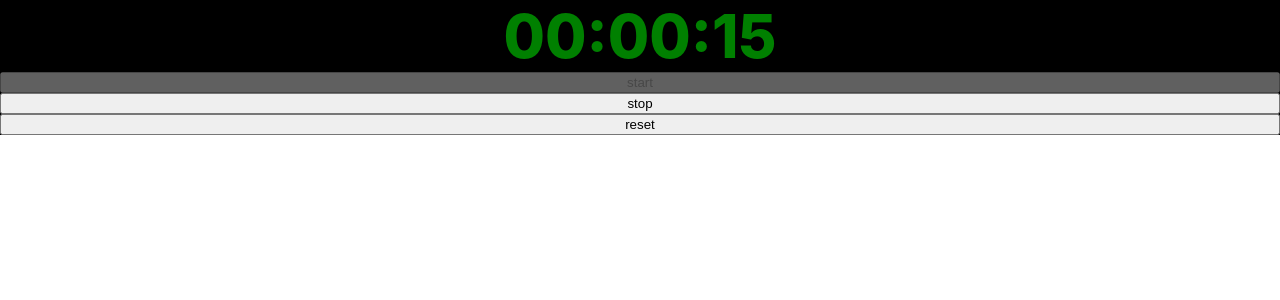
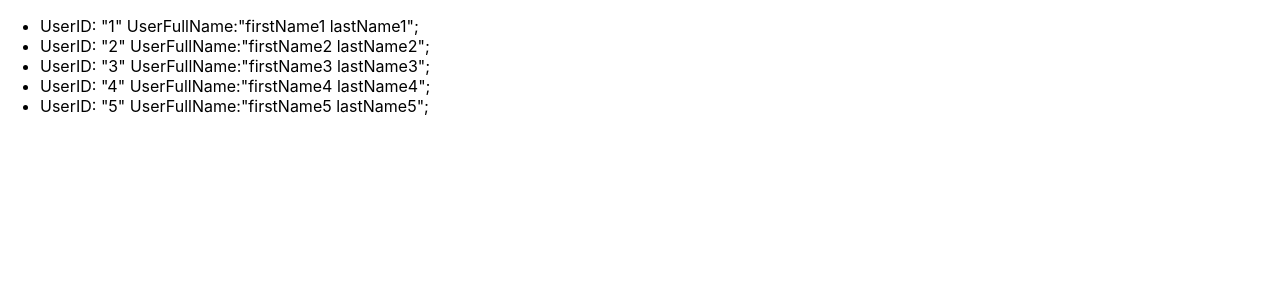
Before and after one commit to julietvt/reactapp-pd2020-2, a React (Create React App) app: page / in a window 1280 px wide. Shown: the top 300 px of the page. Built offline with nearby package versions, Linux system fonts and the light colour scheme.

Commit message:
add component UserList

```diff
--- a/src/App.js
+++ b/src/App.js
@@ -1,10 +1,14 @@
 import logo from './logo.svg';
 import './App.css';
 import { Component } from 'react';
-import Clock from './components/Clock';
+import UserList from './components/UserList';
 
 function App() {
-  return <Clock />;
+  return (
+    <>
+      <UserList />
+    </>
+  );
 }
 
 export default App;
--- a/src/components/Clock/index.jsx
+++ b/src/components/Clock/index.jsx
@@ -35,6 +35,7 @@ class Clock extends Component{
             this.timeoutId = null;
         }
     };
+    reset = () => {};
     componentDidMount(){ this.start(); }
     componentDidUpdate(){
         const {isRunning} = this.state;
@@ -53,7 +54,7 @@ class Clock extends Component{
                 </div>
                 <button disabled={isRunning} onClick={this.start}>start</button>
                 <button disabled={!isRunning} onClick={this.stop}>stop</button>
-                <button>reset</button>
+                <button onClick={this.reset}>reset</button>
             </article>
         )
     }
--- /dev/null
+++ b/src/components/UserItem/index.jsx
@@ -0,0 +1,11 @@
+import React from 'react';
+const UserItem = props => {
+    const {
+        isSelected,
+        user:{id,fName,lName},
+    } = props;
+    return(
+        <li>UserID: "{id}" UserFullName:"{fName} {lName}"; </li>
+    );
+};
+export default UserItem;
--- /dev/null
+++ b/src/components/UserList/index.jsx
@@ -0,0 +1,48 @@
+import React, { Component } from 'react';
+import UserItem from '../../components/UserItem';
+
+class UserList extends Component {
+    constructor(props){
+        super(props);
+        this.state = {
+            users: [
+                {
+                    id: 1,
+                    fName: 'firstName1',
+                    lName: 'lastName1',
+                },
+                {
+                    id: 2,
+                    fName: 'firstName2',
+                    lName: 'lastName2',
+                },
+                {
+                    id: 3,
+                    fName: 'firstName3',
+                    lName: 'lastName3',
+                },
+                {
+                    id: 4,
+                    fName: 'firstName4',
+                    lName: 'lastName4',
+                },
+                {
+                    id: 5,
+                    fName: 'firstName5',
+                    lName: 'lastName5',
+                },
+            ],
+        };
+    }
+    mapUser = (user) => {
+        return <UserItem key={user.id} user={user} />;
+    }
+  render() {
+      const {users} = this.state;
+    return (
+      <ul> {users.map(this.mapUser)} </ul>
+    );
+  }
+}
+
+export default UserList;
```
